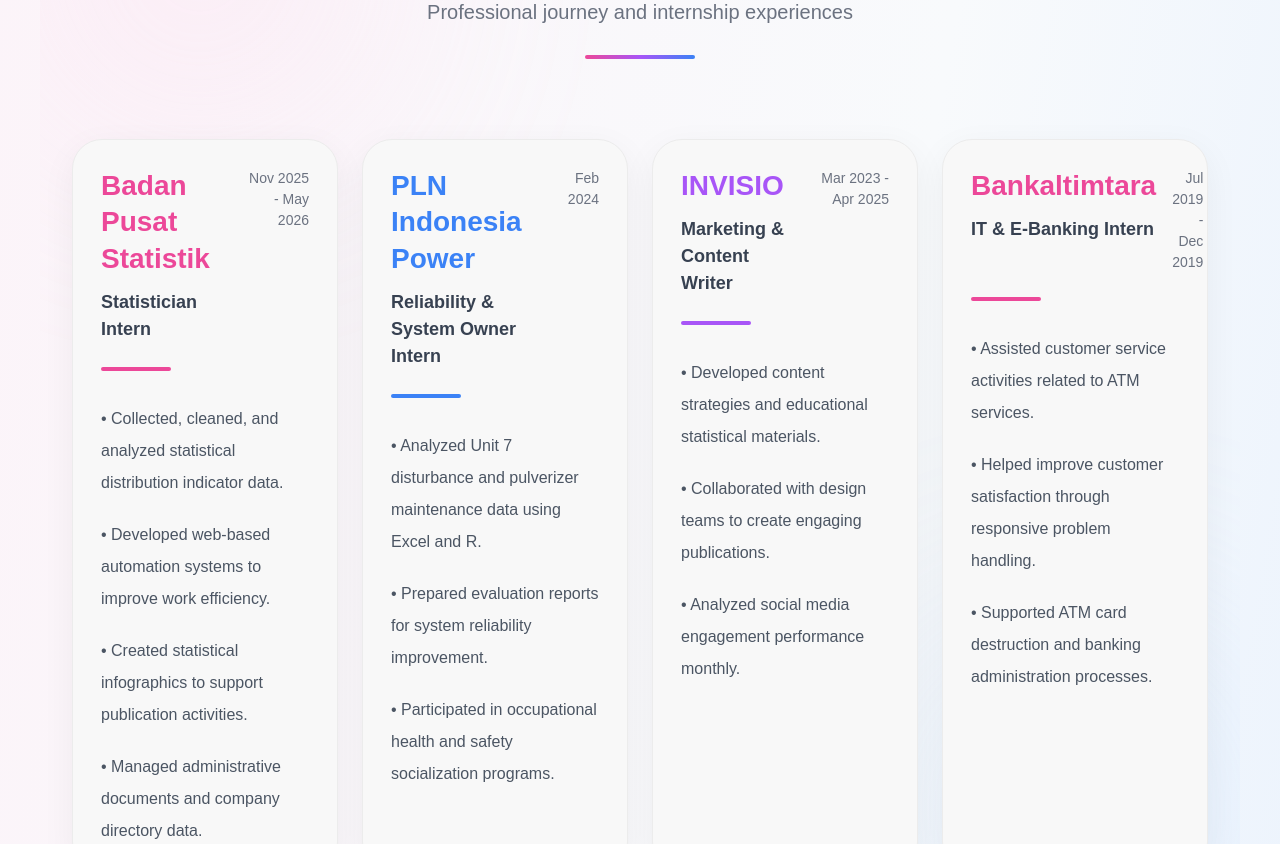
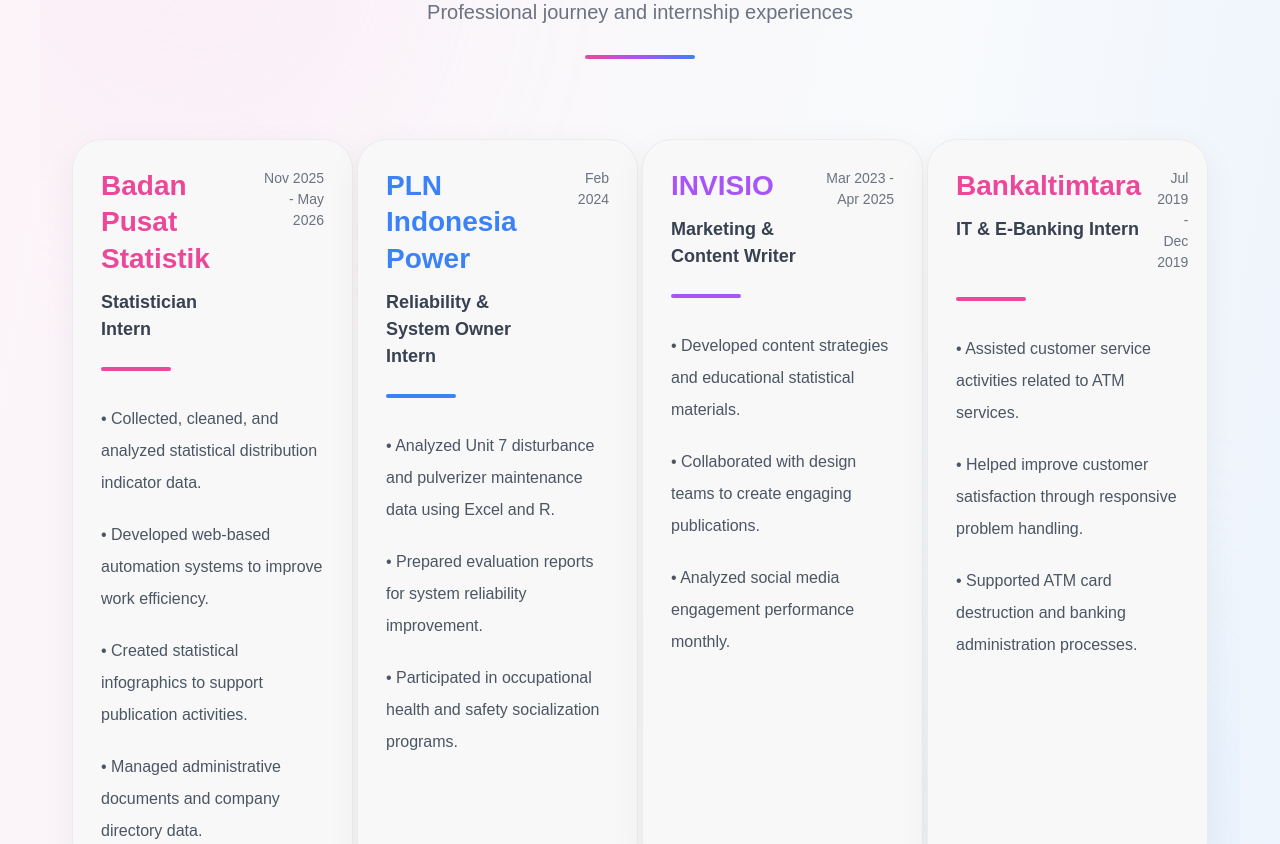
Before and after one commit to lintangntyas/portfolio, a Next.js app: page / in a window 1280 px wide. Shown: the part 1840-2684 px from the top of the page. Built offline with nearby package versions, Linux system fonts and the light colour scheme.

Commit message:
Update page.js

```diff
--- a/app/page.js
+++ b/app/page.js
@@ -309,7 +309,7 @@
             md:grid-cols-2
             xl:grid-cols-4
 
-            gap-6
+            gap-1
 
             max-w-[1700px]
             mx-auto
```
